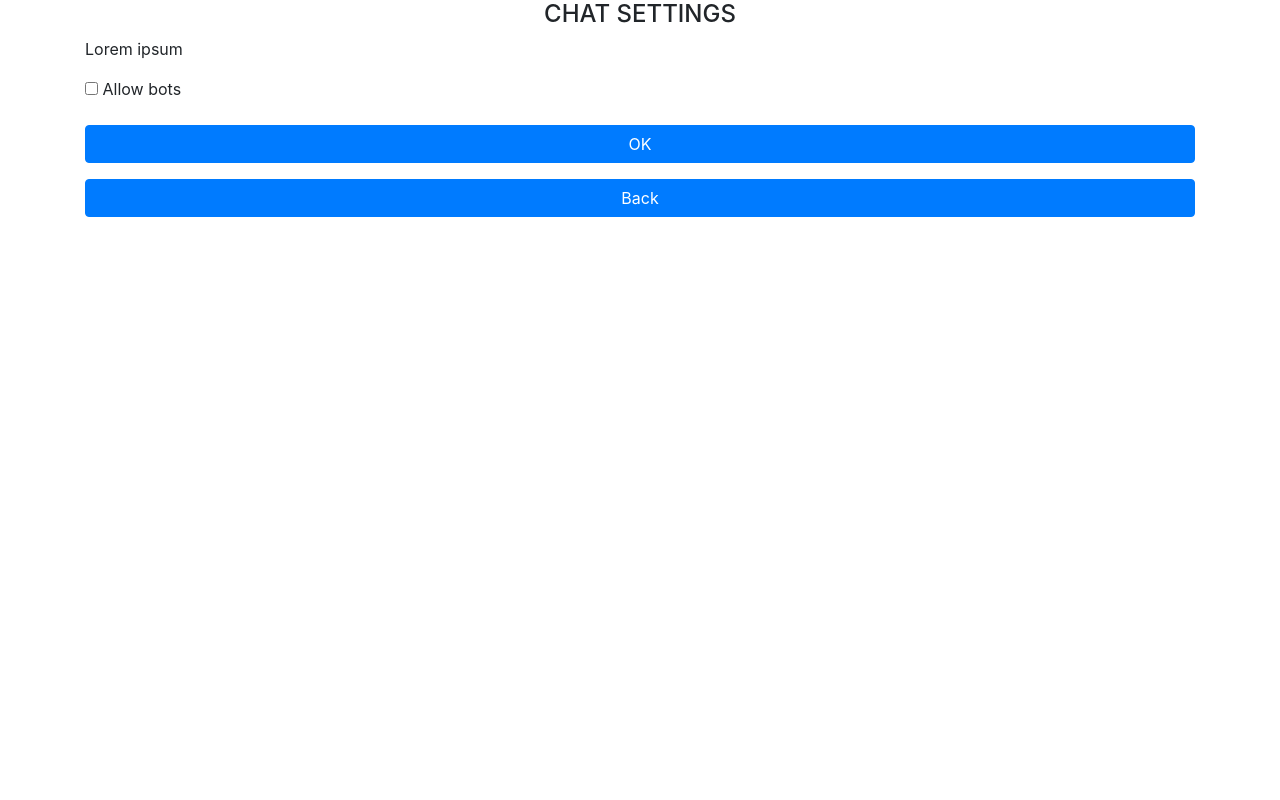
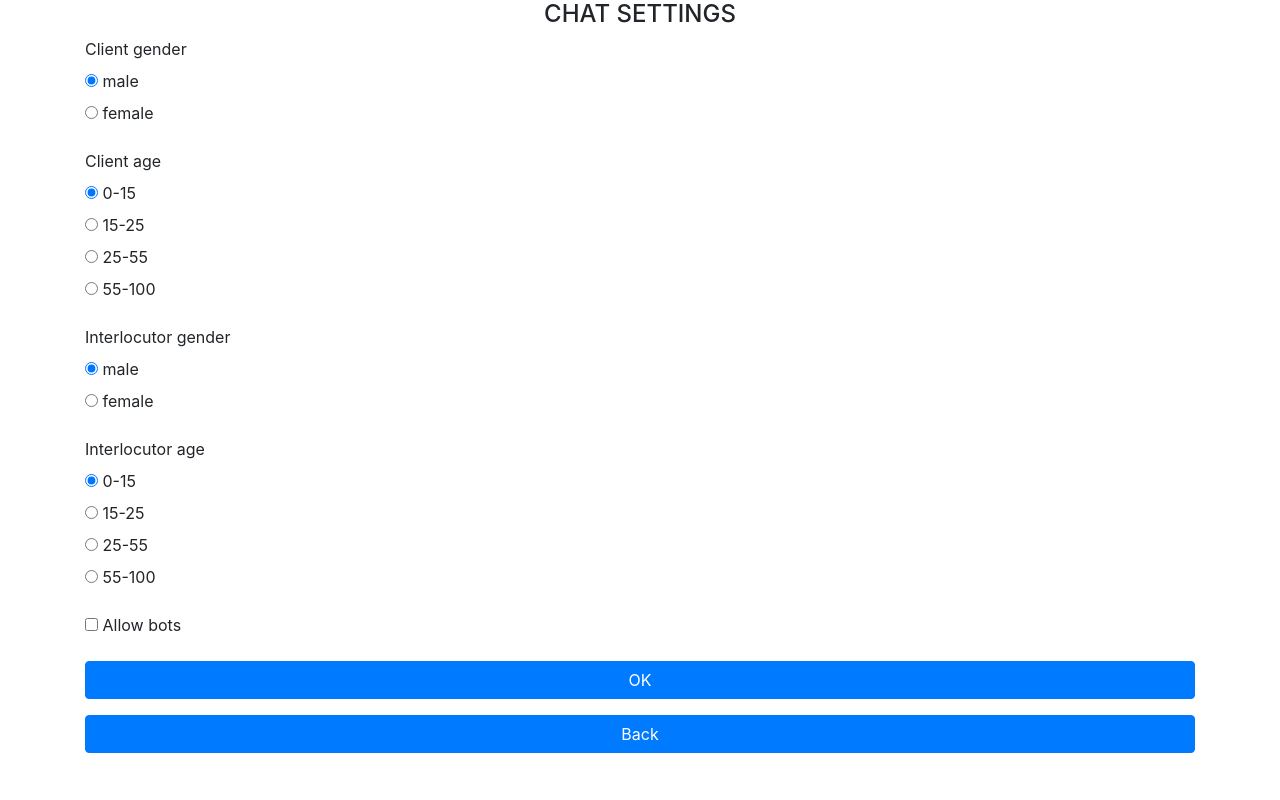
Before and after one commit to jarlaxle-536/chatterboxes, a Django app: page /settings in a window 1280 px wide. Run offline with Django 3.2, Linux system fonts and the light colour scheme; some libraries are stand-ins or nearby versions.

Commit message:
+ settings serializer fields

```diff
--- a/chatterboxes/chatterboxes/applications/main/serializers.py
+++ b/chatterboxes/chatterboxes/applications/main/serializers.py
@@ -1,4 +1,20 @@
 from rest_framework import serializers
 
 class ChatSettingsSerializer(serializers.Serializer):
-   allow_bots = serializers.BooleanField()
+    client_gender = serializers.ChoiceField(
+        choices=['male', 'female'],
+        style={'base_template': 'radio.html'}
+    )
+    client_age = serializers.ChoiceField(
+        choices=['0-15', '15-25', '25-55', '55-100'],
+        style={'base_template': 'radio.html'}
+    )
+    interlocutor_gender = serializers.ChoiceField(
+        choices=['male', 'female'],
+        style={'base_template': 'radio.html'}
+    )
+    interlocutor_age = serializers.ChoiceField(
+        choices=['0-15', '15-25', '25-55', '55-100'],
+        style={'base_template': 'radio.html'}
+    )
+    allow_bots = serializers.BooleanField()
--- a/chatterboxes/chatterboxes/applications/main/templates/chat_settings.html
+++ b/chatterboxes/chatterboxes/applications/main/templates/chat_settings.html
@@ -7,10 +7,6 @@
 <h4 style='text-align: center;'>
   CHAT SETTINGS
 </h4>
-
-<p>
-  Lorem ipsum
-</p>
 
 <form class="form-horizontal" action="" id="chat_settings_form">
   {% csrf_token %}
--- a/chatterboxes/chatterboxes/applications/main/views.py
+++ b/chatterboxes/chatterboxes/applications/main/views.py
@@ -14,8 +14,22 @@ class SettingsAPI(APIView):
     renderer_classes = [TemplateHTMLRenderer]
     template_name = 'chat_settings.html'
     def get(self, request):
-        data = {'allow_bots': False}
+        data = {
+            'allow_bots': False,
+            'client_gender': 'male',
+            'client_age': '0-15',
+            'interlocutor_gender': 'male',
+            'interlocutor_age': '0-15',
+        }
         context = {
             'chat_settings_form': ChatSettingsSerializer(data),
         }
         return Response(context)
+    def post(self, request):
+        pass
+
+class ChatAPI(APIView):
+    renderer_classes = [TemplateHTMLRenderer]
+    template_name = 'chat.html'
+    def get(self, request):
+        return Response()
```
Also changed, not shown: chatterboxes/chatterboxes/applications/main/templates/chat.html (+21 -0 lines).
